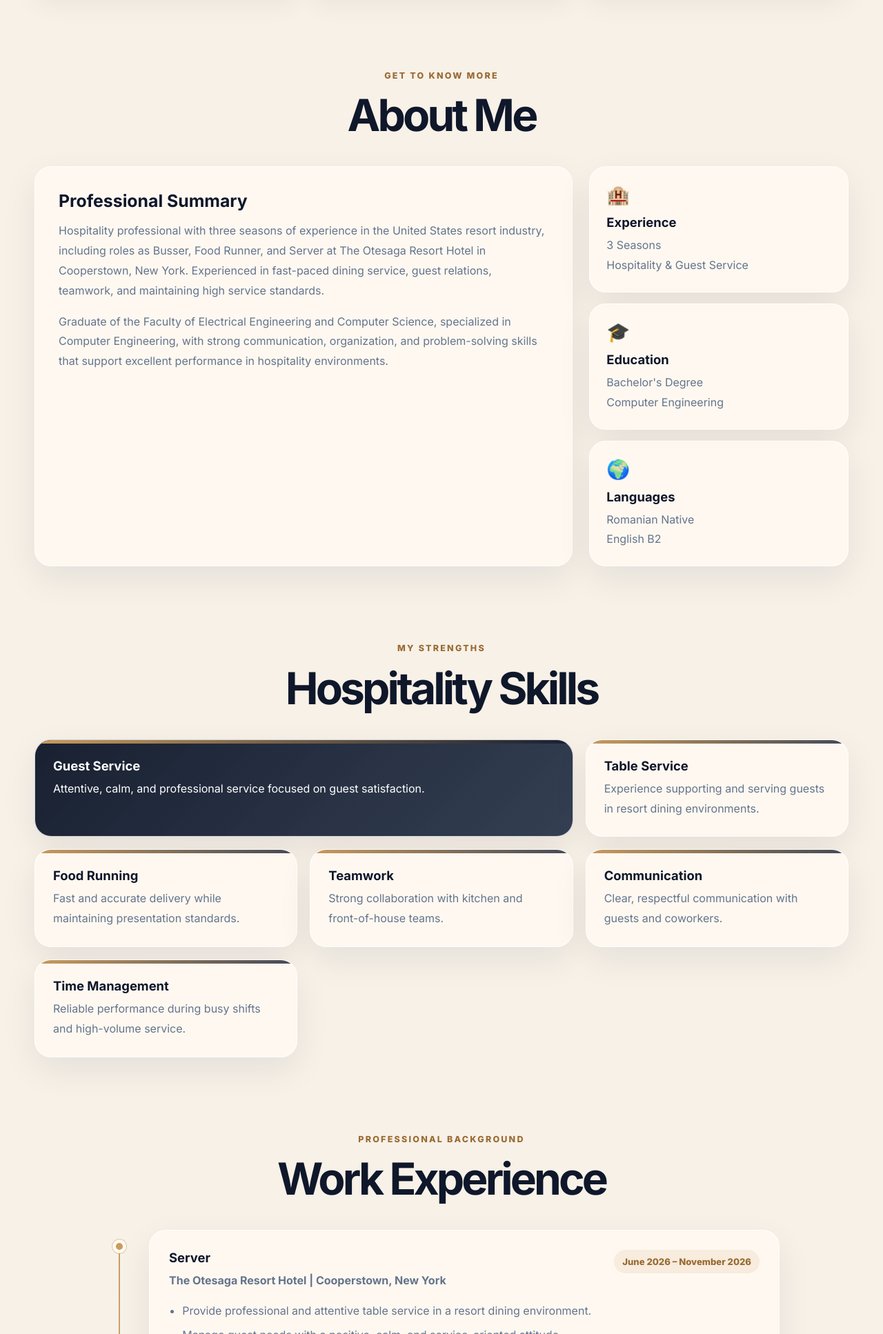
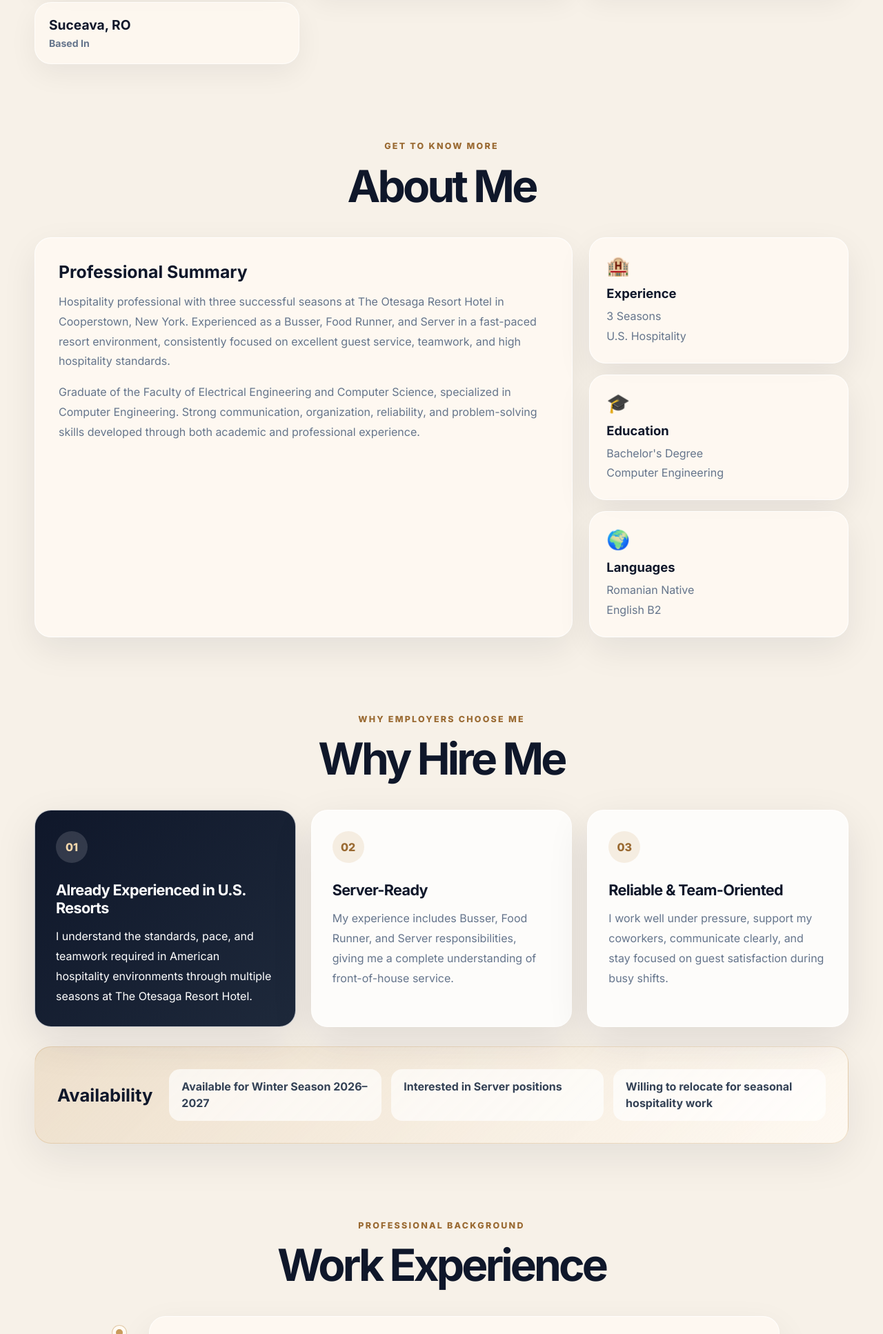
Before and after one commit to Thom-20/CV, a plain HTML site: page index.html in a window 1280 px wide. Shown: the part 866-2800 px from the top of the page at 69% size. Drawn offline with Linux system fonts and the light colour scheme.

Commit message:
Add files via upload

```diff
--- a/index.html
+++ b/index.html
@@ -7,7 +7,7 @@
     <title>Andrei Toma | Server Resume</title>
     <meta
       name="description"
-      content="Andrei Toma - Hospitality professional and server with U.S. resort experience."
+      content="Andrei Toma - Server and hospitality professional with U.S. resort experience at The Otesaga Resort Hotel."
     />
     <link rel="stylesheet" href="style.css" />
     <link rel="stylesheet" href="mediaqueries.css" />
@@ -17,12 +17,12 @@
     <div class="page-bg"></div>
 
     <nav id="desktop-nav" class="glass-nav">
-      <div class="logo">Andrei Toma</div>
+      <div class="logo">CV</div>
       <ul class="nav-links">
         <li><a href="#about">About</a></li>
+        <li><a href="#why-me">Why Me</a></li>
+        <li><a href="#experience">Experience</a></li>
         <li><a href="#skills">Skills</a></li>
-        <li><a href="#experience">Experience</a></li>
-        <li><a href="#education">Education</a></li>
         <li><a href="#contact">Contact</a></li>
       </ul>
     </nav>
@@ -37,9 +37,9 @@
         </div>
         <ul class="menu-links">
           <li><a href="#about" onclick="toggleMenu()">About</a></li>
+          <li><a href="#why-me" onclick="toggleMenu()">Why Me</a></li>
+          <li><a href="#experience" onclick="toggleMenu()">Experience</a></li>
           <li><a href="#skills" onclick="toggleMenu()">Skills</a></li>
-          <li><a href="#experience" onclick="toggleMenu()">Experience</a></li>
-          <li><a href="#education" onclick="toggleMenu()">Education</a></li>
           <li><a href="#contact" onclick="toggleMenu()">Contact</a></li>
         </ul>
       </div>
@@ -55,17 +55,18 @@
           <div class="hero-content">
             <p class="eyebrow">Hospitality Resume</p>
             <h1>Andrei Toma</h1>
-            <p class="hero-subtitle">Server | Guest Experience | Resort Hospitality</p>
+            <p class="hero-subtitle">Server | Guest Experience Professional</p>
             <p class="hero-description">
-              Customer-focused hospitality professional with U.S. resort experience at
-              The Otesaga Resort Hotel, seeking a Server position where reliability,
-              teamwork, and excellent guest service matter.
+              Hospitality professional with three successful seasons in the U.S. resort industry,
+              including experience as Busser, Food Runner, and Server at The Otesaga Resort Hotel
+              in Cooperstown, New York.
             </p>
 
             <div class="hero-badges">
               <span>3 Seasons in U.S. Hospitality</span>
+              <span>Server Experience</span>
               <span>English B2</span>
-              <span>Server Experience</span>
+              <span>Available Winter Season 2026–2027</span>
             </div>
 
             <div class="btn-container">
@@ -85,6 +86,10 @@
             <span>Target Position</span>
           </div>
           <div>
+            <strong>B2 English</strong>
+            <span>Guest Communication</span>
+          </div>
+          <div>
             <strong>Suceava, RO</strong>
             <span>Based In</span>
           </div>
@@ -99,15 +104,15 @@
           <div class="premium-card summary-card">
             <h3>Professional Summary</h3>
             <p>
-              Hospitality professional with three seasons of experience in the United States
-              resort industry, including roles as Busser, Food Runner, and Server at
-              The Otesaga Resort Hotel in Cooperstown, New York. Experienced in fast-paced
-              dining service, guest relations, teamwork, and maintaining high service standards.
+              Hospitality professional with three successful seasons at The Otesaga Resort Hotel
+              in Cooperstown, New York. Experienced as a Busser, Food Runner, and Server in a
+              fast-paced resort environment, consistently focused on excellent guest service,
+              teamwork, and high hospitality standards.
             </p>
             <p>
               Graduate of the Faculty of Electrical Engineering and Computer Science, specialized
-              in Computer Engineering, with strong communication, organization, and problem-solving
-              skills that support excellent performance in hospitality environments.
+              in Computer Engineering. Strong communication, organization, reliability, and
+              problem-solving skills developed through both academic and professional experience.
             </p>
           </div>
 
@@ -115,7 +120,7 @@
             <div class="mini-card">
               <span class="mini-icon">🏨</span>
               <h3>Experience</h3>
-              <p>3 Seasons<br />Hospitality & Guest Service</p>
+              <p>3 Seasons<br />U.S. Hospitality</p>
             </div>
             <div class="mini-card">
               <span class="mini-icon">🎓</span>
@@ -131,34 +136,45 @@
         </div>
       </section>
 
-      <section id="skills" class="content-section">
-        <p class="section__text__p1">My Strengths</p>
-        <h2 class="title">Hospitality Skills</h2>
+      <section id="why-me" class="content-section">
+        <p class="section__text__p1">Why Employers Choose Me</p>
+        <h2 class="title">Why Hire Me</h2>
 
-        <div class="skills-grid">
-          <div class="skill-card featured">
-            <h3>Guest Service</h3>
-            <p>Attentive, calm, and professional service focused on guest satisfaction.</p>
+        <div class="why-grid">
+          <div class="why-card highlight-card">
+            <span>01</span>
+            <h3>Already Experienced in U.S. Resorts</h3>
+            <p>
+              I understand the standards, pace, and teamwork required in American hospitality
+              environments through multiple seasons at The Otesaga Resort Hotel.
+            </p>
           </div>
-          <div class="skill-card">
-            <h3>Table Service</h3>
-            <p>Experience supporting and serving guests in resort dining environments.</p>
+
+          <div class="why-card">
+            <span>02</span>
+            <h3>Server-Ready</h3>
+            <p>
+              My experience includes Busser, Food Runner, and Server responsibilities, giving me
+              a complete understanding of front-of-house service.
+            </p>
           </div>
-          <div class="skill-card">
-            <h3>Food Running</h3>
-            <p>Fast and accurate delivery while maintaining presentation standards.</p>
+
+          <div class="why-card">
+            <span>03</span>
+            <h3>Reliable & Team-Oriented</h3>
+            <p>
+              I work well under pressure, support my coworkers, communicate clearly, and stay
+              focused on guest satisfaction during busy shifts.
+            </p>
           </div>
-          <div class="skill-card">
-            <h3>Teamwork</h3>
-            <p>Strong collaboration with kitchen and front-of-house teams.</p>
-          </div>
-          <div class="skill-card">
-            <h3>Communication</h3>
-            <p>Clear, respectful communication with guests and coworkers.</p>
-          </div>
-          <div class="skill-card">
-            <h3>Time Management</h3>
-            <p>Reliable performance during busy shifts and high-volume service.</p>
+        </div>
+
+        <div class="availability-card">
+          <h3>Availability</h3>
+          <div>
+            <p>Available for Winter Season 2026–2027</p>
+            <p>Interested in Server positions</p>
+            <p>Willing to relocate for seasonal hospitality work</p>
           </div>
         </div>
       </section>
@@ -179,9 +195,10 @@
                 <span>June 2026 – November 2026</span>
               </div>
               <ul>
-                <li>Provide professional and attentive table service in a resort dining environment.</li>
-                <li>Manage guest needs with a positive, calm, and service-oriented attitude.</li>
-                <li>Collaborate with kitchen and front-of-house teams to ensure smooth operations.</li>
+                <li>Deliver professional and attentive table service in a high-volume resort environment.</li>
+                <li>Manage guest requests with a calm, positive, and service-oriented attitude.</li>
+                <li>Coordinate with kitchen and front-of-house teams to ensure smooth service.</li>
+                <li>Maintain high hospitality, cleanliness, and presentation standards.</li>
               </ul>
             </div>
           </article>
@@ -197,7 +214,7 @@
                 <span>June 2025 – October 2025</span>
               </div>
               <ul>
-                <li>Supported servers during busy service periods and helped maintain dining room flow.</li>
+                <li>Supported servers during busy dining periods and helped maintain restaurant flow.</li>
                 <li>Delivered food accurately and efficiently while following presentation standards.</li>
                 <li>Maintained clean, organized, and welcoming dining areas for guests.</li>
               </ul>
@@ -242,6 +259,38 @@
         </div>
       </section>
 
+      <section id="skills" class="content-section">
+        <p class="section__text__p1">My Strengths</p>
+        <h2 class="title">Hospitality Skills</h2>
+
+        <div class="skills-grid">
+          <div class="skill-card featured">
+            <h3>Guest Service Excellence</h3>
+            <p>Attentive, calm, and professional service focused on memorable guest experiences.</p>
+          </div>
+          <div class="skill-card">
+            <h3>Table Service</h3>
+            <p>Experience supporting and serving guests in resort dining environments.</p>
+          </div>
+          <div class="skill-card">
+            <h3>Food Running</h3>
+            <p>Fast and accurate delivery while maintaining presentation standards.</p>
+          </div>
+          <div class="skill-card">
+            <h3>Team Collaboration</h3>
+            <p>Strong collaboration with kitchen and front-of-house teams.</p>
+          </div>
+          <div class="skill-card">
+            <h3>Communication</h3>
+            <p>Clear, respectful communication with guests, managers, and coworkers.</p>
+          </div>
+          <div class="skill-card">
+            <h3>Time Management</h3>
+            <p>Reliable performance during busy shifts and high-volume service.</p>
+          </div>
+        </div>
+      </section>
+
       <section id="education" class="content-section compact-section">
         <p class="section__text__p1">Academic Background</p>
         <h2 class="title">Education</h2>
@@ -274,6 +323,13 @@
       <p>Copyright &#169; 2026 Andrei Toma. All Rights Reserved.</p>
     </footer>
 
-    <script src="script.js"></script>
+    <script>
+      function toggleMenu() {
+        const menu = document.querySelector(".menu-links");
+        const icon = document.querySelector(".hamburger-icon");
+        menu.classList.toggle("open");
+        icon.classList.toggle("open");
+      }
+    </script>
   </body>
 </html>
--- a/style.css
+++ b/style.css
@@ -634,3 +634,125 @@ footer p {
     padding: 22px 0;
   }
 }
+
+/* EXTRA PREMIUM UPGRADES */
+
+.why-grid {
+  display: grid;
+  grid-template-columns: repeat(3, 1fr);
+  gap: 22px;
+}
+
+.why-card {
+  min-height: 270px;
+  padding: 30px;
+  border-radius: var(--radius-lg);
+  background: rgba(255, 255, 255, 0.78);
+  border: 1px solid rgba(255, 255, 255, 0.75);
+  box-shadow: 0 20px 60px rgba(15, 23, 42, 0.1);
+}
+
+.why-card:hover {
+  transform: translateY(-8px);
+  box-shadow: 0 28px 80px rgba(15, 23, 42, 0.16);
+}
+
+.why-card span {
+  display: inline-flex;
+  width: 46px;
+  height: 46px;
+  align-items: center;
+  justify-content: center;
+  border-radius: 50%;
+  background: rgba(201, 155, 92, 0.16);
+  color: var(--gold-dark);
+  font-weight: 900;
+  margin-bottom: 26px;
+}
+
+.why-card h3 {
+  color: var(--navy);
+  font-size: 1.35rem;
+  margin-bottom: 14px;
+  letter-spacing: -0.03em;
+}
+
+.highlight-card {
+  background: linear-gradient(135deg, var(--navy), #1e293b);
+}
+
+.highlight-card h3,
+.highlight-card p {
+  color: white;
+}
+
+.highlight-card span {
+  background: rgba(255, 255, 255, 0.14);
+  color: #f4d7ab;
+}
+
+.availability-card {
+  margin-top: 28px;
+  padding: 32px;
+  border-radius: var(--radius-lg);
+  display: flex;
+  align-items: center;
+  justify-content: space-between;
+  gap: 24px;
+  background: linear-gradient(135deg, rgba(201, 155, 92, 0.2), rgba(255, 250, 243, 0.88));
+  border: 1px solid rgba(201, 155, 92, 0.28);
+  box-shadow: 0 20px 60px rgba(15, 23, 42, 0.08);
+}
+
+.availability-card h3 {
+  font-size: 1.6rem;
+  color: var(--navy);
+  white-space: nowrap;
+}
+
+.availability-card div {
+  display: grid;
+  grid-template-columns: repeat(3, 1fr);
+  gap: 14px;
+  width: 100%;
+}
+
+.availability-card p {
+  padding: 14px 18px;
+  border-radius: 16px;
+  background: rgba(255, 255, 255, 0.66);
+  color: var(--ink-soft);
+  font-weight: 700;
+  line-height: 1.45;
+}
+
+@media print {
+  .glass-nav,
+  .btn-container,
+  footer {
+    display: none !important;
+  }
+
+  body {
+    background: white;
+  }
+
+  .page-bg {
+    display: none;
+  }
+
+  main {
+    width: 100%;
+  }
+
+  .hero-card,
+  .premium-card,
+  .timeline-content,
+  .skill-card,
+  .why-card,
+  .availability-card,
+  .contact-card {
+    box-shadow: none !important;
+    border: 1px solid #ddd !important;
+  }
+}
```
Also changed, not shown: mediaqueries.css (+15 -0 lines).
